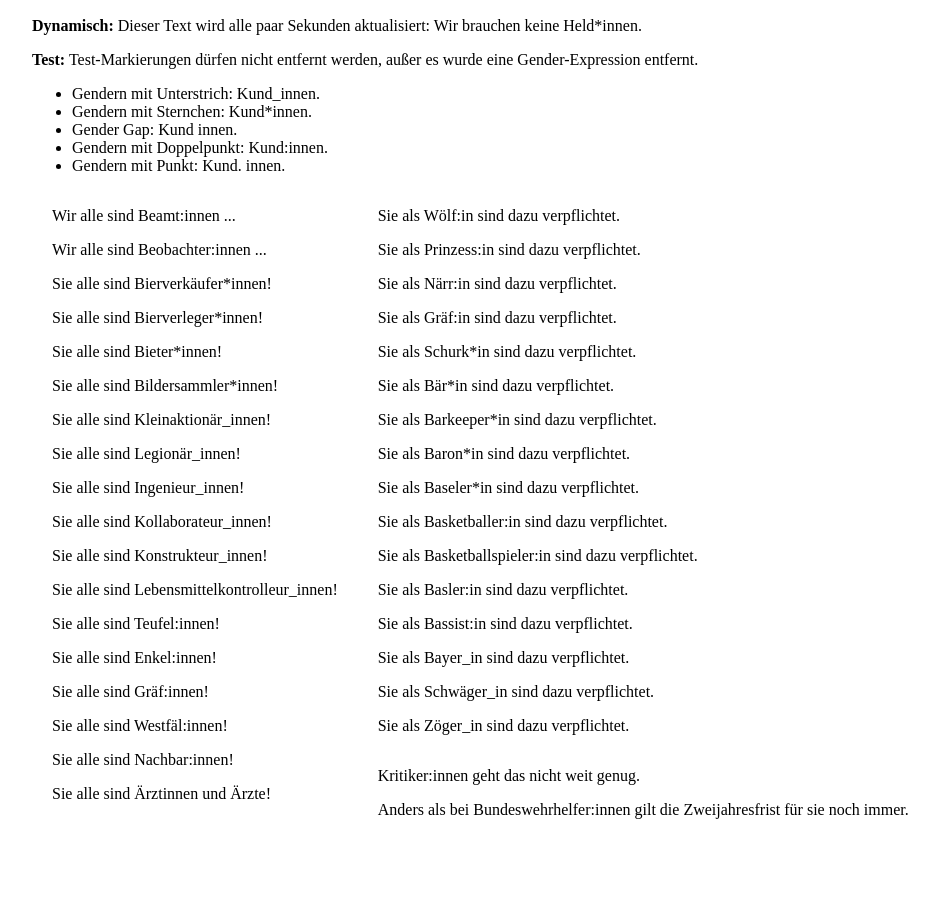
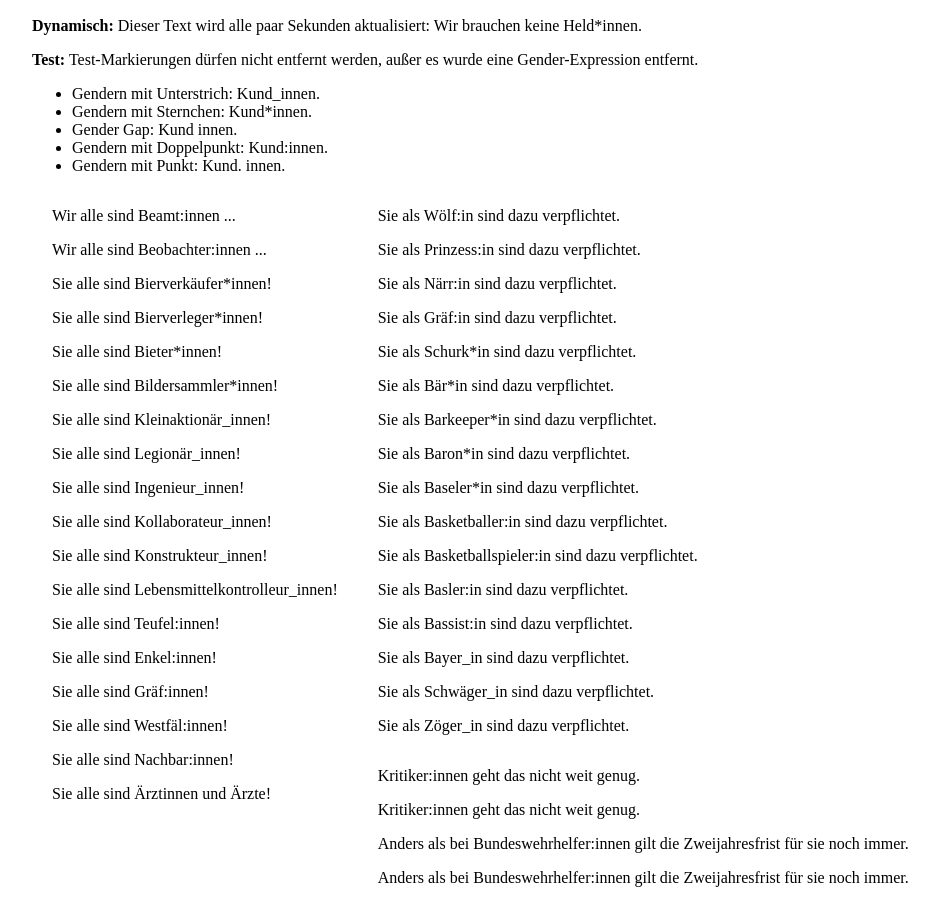
Before and after one commit to sternth/no-gender, a website: page example.html in a window 1280 px wide. Shown: the part 118-1021 px from the top of the page, without its empty margins (8-947 px from the left). Before the commit the page ends 953 px from the top, so only its background shows below. Drawn offline with Linux system fonts and the light colour scheme.

Commit message:
Add new sentences to example

```diff
--- a/example.html
+++ b/example.html
@@ -69,7 +69,9 @@
   </div>
   <div class="column">
     <p>Kri&shy;ti&shy;ke&shy;r:in&shy;nen geht das nicht weit genug.</p>
+    <p>Kritiker:innen geht das nicht weit genug.</p>
     <p>Anders als bei Bun&shy;des&shy;wehr&shy;hel&shy;fe&shy;r:in&shy;nen gilt die Zweijahresfrist für sie noch immer.</p>
+    <p>Anders als bei Bundeswehrhelfer:innen gilt die Zweijahresfrist für sie noch immer.</p>
   </div>
 </div>
 <script>
```
